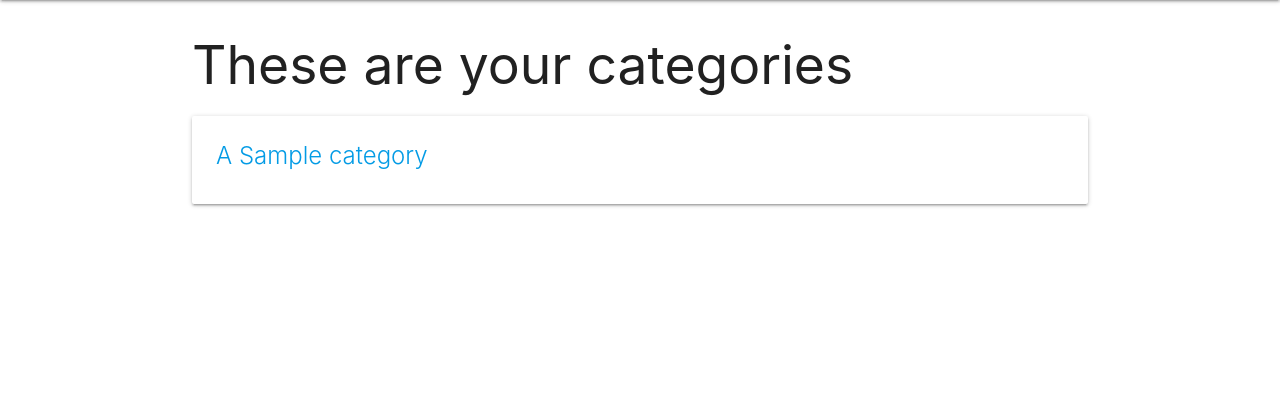
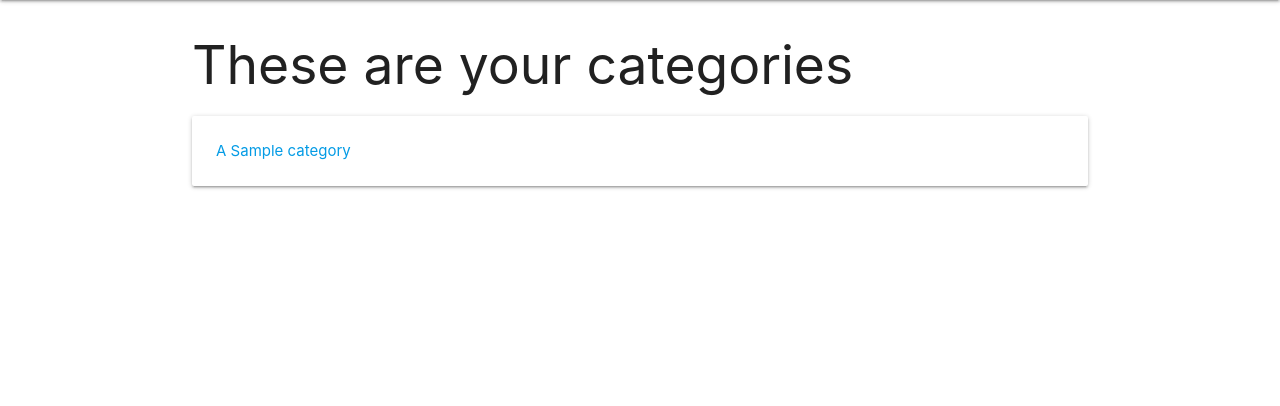
Before and after one commit to elvisEspinozaN/my_Songs, a Django app: page /categories/ in a window 1280 px wide. Shown: the part 64-470 px from the top of the page. Run offline with Django 4.2, Linux system fonts and the light colour scheme; tables that the repository leaves empty hold one stand-in row (values such as "Sample post").

Commit message:
wip: debugging

```diff
--- a/main_app/templates/categories/index.html
+++ b/main_app/templates/categories/index.html
@@ -2,7 +2,7 @@
 <h2>These are your categories</h2>
 
 {% for category in object_list %}
-<div class="card">
+<div class="card-panel">
   <a href="{% url 'categories_detail' category.id %}">
     <div class="card-content">
       <span class="card-title"
```
